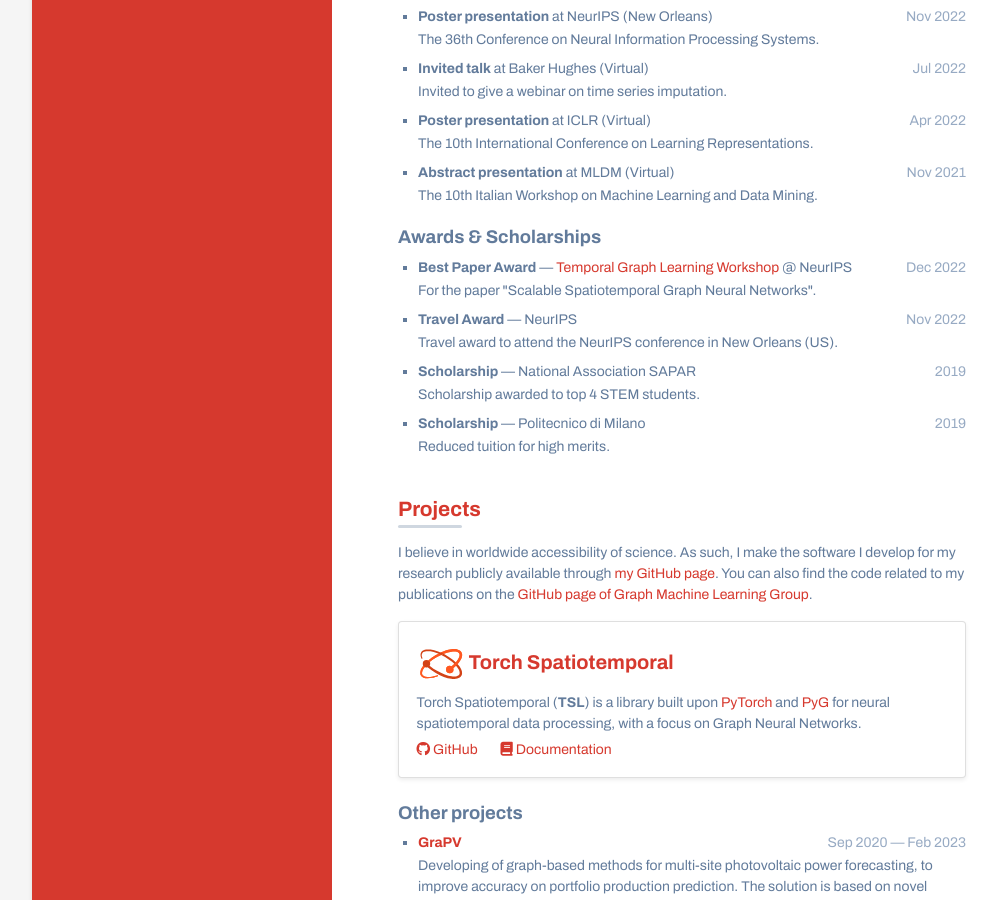
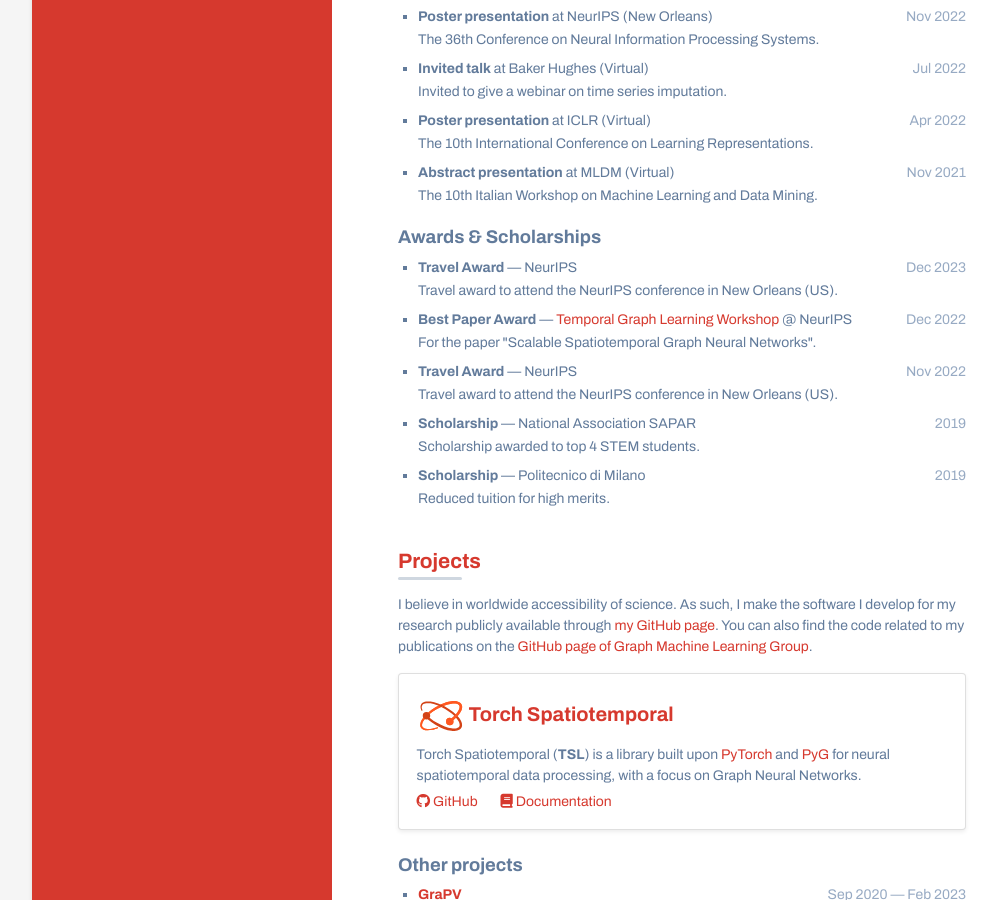
Before and after one commit to marshka/marshka.github.io, a Jekyll site: the page built from cv.html, in a window 1280 px wide and 900 px high, scrolled down 1803 px. Shown: the whole window, without its empty margins (108-1105 px from the left). Built offline with Jekyll 4.4.1, drawn with Linux system fonts in a browser that asks for light colours; nearby versions of some CDN libraries.

Commit message:
Updated cv

```diff
--- a/_data/cv.yml
+++ b/_data/cv.yml
@@ -153,6 +153,10 @@ talks:
     year: Nov 2021
 
 awards:
+  - type: Travel Award
+    venue: NeurIPS
+    description: Travel award to attend the NeurIPS conference in New Orleans (US).
+    year: Dec 2023
   - type: Best Paper Award
     venue: <a href="https://sites.google.com/view/tglworkshop2022">Temporal Graph Learning Workshop</a> @ NeurIPS
     description: For the paper "Scalable Spatiotemporal Graph Neural Networks".
```
Also changed, not shown: 2 other files.
